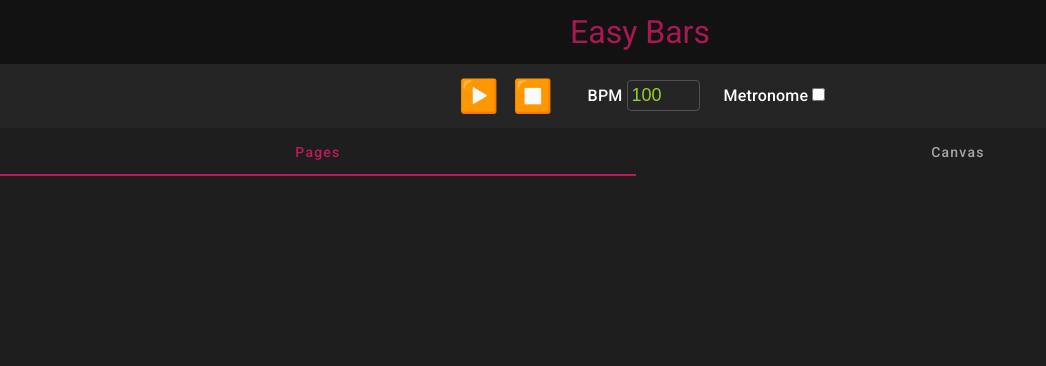
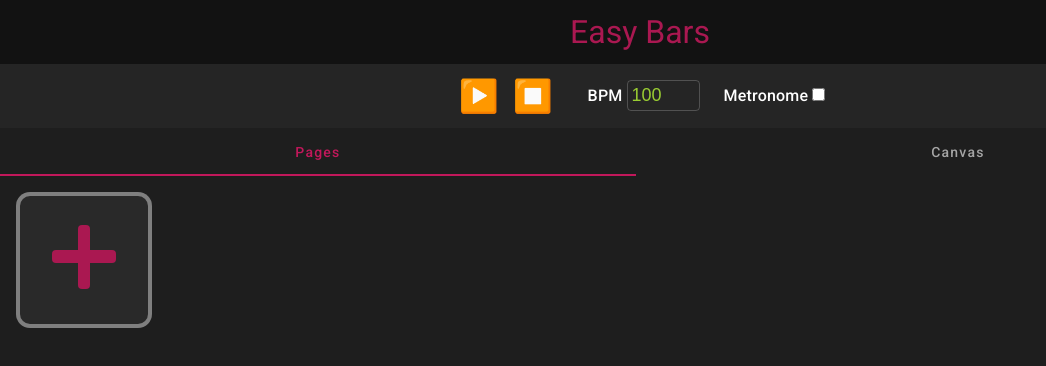
Before and after one commit to bojerg/easy-bars, an Angular app in the folder client/: page / in a window 1280 px wide. Shown: the top 366 px of the page, without its empty margins (0-1046 px from the left). Built offline with nearby package versions, Linux system fonts and the light colour scheme.

Commit message:
pages list

```diff
--- a/client/src/app/component/toolbar/toolbar.component.html
+++ b/client/src/app/component/toolbar/toolbar.component.html
@@ -23,6 +23,16 @@
         <ng-template mat-tab-label>
             <span class="main-tab-label">Pages</span>
         </ng-template>
+        <div id="page-list">
+            <div class="page-chip" (click)="newPage()">
+                <div id="new-page-plus"></div>
+            </div>
+            @for(page of pages; track $index) {
+                <div class="page-chip">
+                    <p>{{ page.title }}</p>
+                </div>
+            }
+        </div>
     </mat-tab>
     <mat-tab>
         <ng-template mat-tab-label>
--- a/client/src/app/component/toolbar/toolbar.component.scss
+++ b/client/src/app/component/toolbar/toolbar.component.scss
@@ -39,3 +39,37 @@ button {
     box-sizing: border-box;
     height: inherit;
 }
+
+#page-list {
+    display: flex;
+    padding: 1rem;
+    gap: 1rem;
+}
+
+.page-chip {
+    background-color: rgba(255, 255, 255, 0.05);
+    border: 4px solid rgba(255,255,255,0.4);
+    border-radius: 1em;
+    height: 8rem;
+    width: 8rem;
+}
+
+#new-page-plus {
+    background: #AA1851;
+    height: 4rem;
+    position: relative;
+    width: 0.8rem;
+    border-radius: 4px;
+    left: 3.6rem;
+    top: 1.8rem;
+}
+#new-page-plus:after {
+    background: #AA1851;
+    content: "";
+    height: 0.8rem;
+    left: -1.6rem;
+    position: absolute;
+    top: 1.6rem;
+    width: 4rem;
+    border-radius: 4px;
+}
--- a/client/src/app/component/toolbar/toolbar.component.ts
+++ b/client/src/app/component/toolbar/toolbar.component.ts
@@ -2,6 +2,7 @@ import { Component } from '@angular/core';
 import { MatTabsModule } from '@angular/material/tabs';
 import { MatToolbarModule } from '@angular/material/toolbar';
 import { CanvasComponent } from "../canvas/canvas.component";
+import { Page } from '../../model/page';
 
 @Component({
     selector: 'app-toolbar',
@@ -16,9 +17,10 @@ import { CanvasComponent } from "../canvas/canvas.component";
 })
 export class ToolbarComponent {
   bpm: number = 100.000;
-
   play: boolean = false;
   pause: boolean = false;
+
+  pages: Page[] = [];
 
   setBPM(val: any) {
     val = Number(val)
@@ -34,4 +36,8 @@ export class ToolbarComponent {
 
     this.bpm = Math.round(val * 1000) / 1000; // 3 decimals max
   }
+
+  newPage() {
+    // open page modal
+  }
 }
--- a/client/src/styles.scss
+++ b/client/src/styles.scss
@@ -1,4 +1,3 @@
-/* You can add global styles to this file, and also import other style files */
 html, body {
   height: 100%;
   overflow-x: hidden;
```
